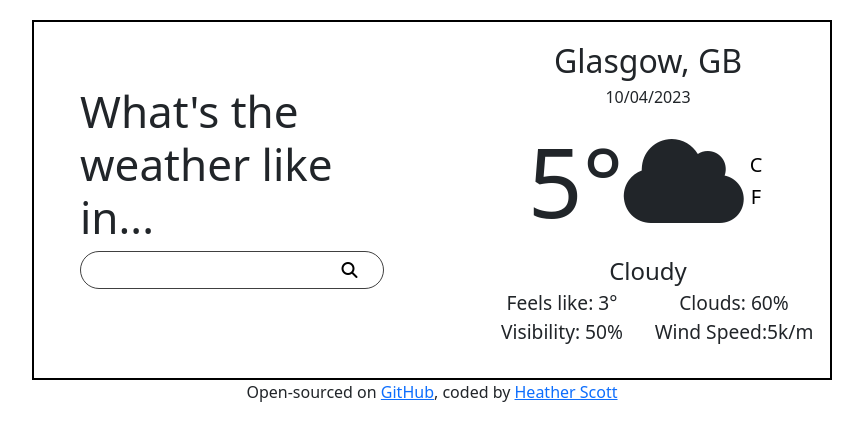
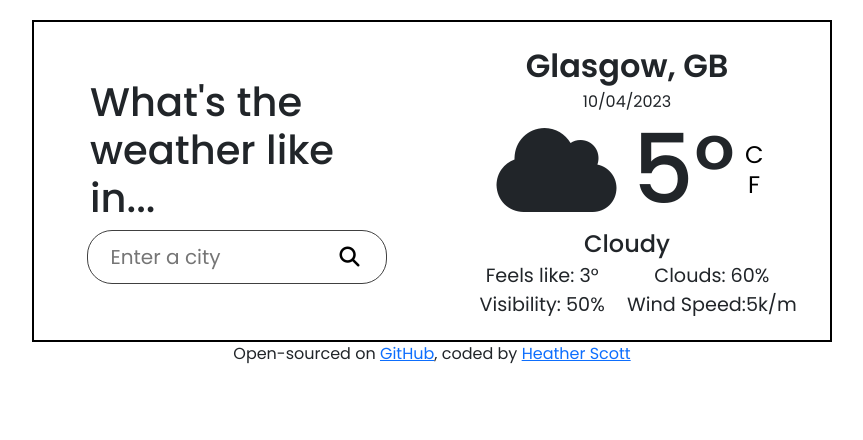
Before and after one commit to hscott13/react-weather-app-v2, a React (Create React App) app: page / in a window 1280 px wide. Shown: the top 440 px of the page, without its empty margins (208-1071 px from the left). Built offline with nearby package versions, Linux system fonts and the light colour scheme.

Commit message:
Added further styling

```diff
--- a/public/index.html
+++ b/public/index.html
@@ -28,6 +28,12 @@
       src="https://kit.fontawesome.com/07abe82056.js"
       crossorigin="anonymous"
     ></script>
+    <link rel="preconnect" href="https://fonts.googleapis.com" />
+    <link rel="preconnect" href="https://fonts.gstatic.com" crossorigin />
+    <link
+      href="https://fonts.googleapis.com/css2?family=Poppins:wght@100;200;300;400;500;600;700&display=swap"
+      rel="stylesheet"
+    />
     <title>React Weather App</title>
   </head>
   <body>
--- a/src/App.css
+++ b/src/App.css
@@ -1,23 +1,31 @@
 .App {
   text-align: center;
+  font-family: "Poppins", sans-serif;
 }
 
 .App .container {
   border: solid 2px black;
   margin-top: 20px;
-  padding: 15px 10px;
+  padding: 20px;
   width: 800px;
 }
 .App h1 {
   text-align: left;
-  font-size: 2.75em;
+  font-size: 2.5em;
 }
 
 form {
   border: solid 1px rgba(0, 0, 0, 0.75);
   border-radius: 25px;
-  padding: 5px 0px;
+  padding: 10px;
+  width: 300px;
+}
+input {
+  width: 225px;
 }
 input:focus {
   outline: none;
 }
+input[type="search"]::-webkit-search-cancel-button {
+  display: none;
+}
--- a/src/App.js
+++ b/src/App.js
@@ -7,20 +7,23 @@ function App() {
     <div className="App">
       <div className="container">
         <div className="row">
-          <div className="col-6 pt-5 px-5">
+          <div className="col-6 px-5 d-flex flex-column align-items-center justify-content-center">
             <h1>What's the weather like in... </h1>
             <form>
-              <input type="search" className="border border-0" />
+              <input
+                type="search"
+                className="border border-0 fs-5"
+                placeholder="Enter a city"
+              />
               <button
                 className="button-form border border-0 bg-transparent"
                 type="submit"
-                placeholder="Enter a city"
               >
-                <i className="fa-solid fa-magnifying-glass"></i>
+                <i className="fa-solid fa-magnifying-glass fs-5"></i>
               </button>
             </form>
           </div>
-          <div className="col-6">
+          <div className="col-6 d-flex flex-column align-items-center">
             <Weather />
           </div>
         </div>
--- a/src/Weather.css
+++ b/src/Weather.css
@@ -6,13 +6,22 @@ li {
 }
 .weather-main {
   font-size: 6em;
+  line-height: 60%;
+  font-weight: 500;
 }
 .temp-buttons button {
   border: none;
   background: none;
+  padding: 0px 10px;
+  font-size: 1.2em;
+  line-height: 125%;
+}
+.temp-buttons button:hover {
+  font-weight: 700;
 }
 .weather-description {
   font-size: 1.5em;
+  font-weight: 500;
 }
 .weather-info {
   display: grid;
--- a/src/Weather.js
+++ b/src/Weather.js
@@ -3,11 +3,11 @@ import "./Weather.css";
 
 export default function Weather() {
   return (
-    <ul className="d-flex flex-column">
-      <li className="city-name">Glasgow, GB</li>
+    <ul className="d-flex flex-column p-0 m-0">
+      <li className="city-name fw-semibold">Glasgow, GB</li>
       <li className="date">10/04/2023</li>
-      <li className="weather-main d-flex justify-content-center align-items-center">
-        5°<i className="fa-solid fa-cloud"></i>
+      <li className="weather-main d-flex py-2 justify-content-center align-items-center">
+        <i className="fa-solid fa-cloud px-3"></i>5°
         <div className="temp-buttons d-flex flex-column fs-5">
           <button>C</button>
           <button>F</button>
```
